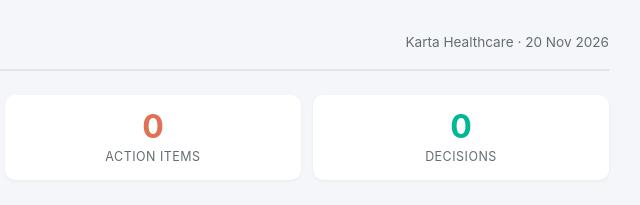
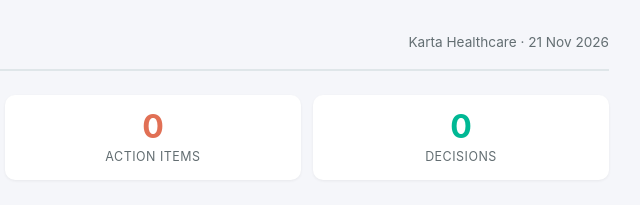
Before and after one commit to Reece-Karta/claude-routines, a plain HTML site: page meeting-notes.html in a window 1280 px wide. Shown: the top 205 px of the page, 487-1127 px from the left. Drawn offline with Linux system fonts and the light colour scheme.

Commit message:
Update meeting notes export — 21 Nov 2026
Co-Authored-By: Claude Opus 5.5 <noreply@anthropic.com>
Claude-Session: https://claude.ai/code/session_01Ld9Hv1qyLSaSPLMdCQ33J8

```diff
--- a/meeting-notes.html
+++ b/meeting-notes.html
@@ -198,7 +198,7 @@
   <header>
     <h1>Meeting Notes</h1>
     <div class="meta">
-      Karta Healthcare &middot; <span id="export-date">20 Nov 2026</span>
+      Karta Healthcare &middot; <span id="export-date">21 Nov 2026</span>
     </div>
   </header>
 
```
